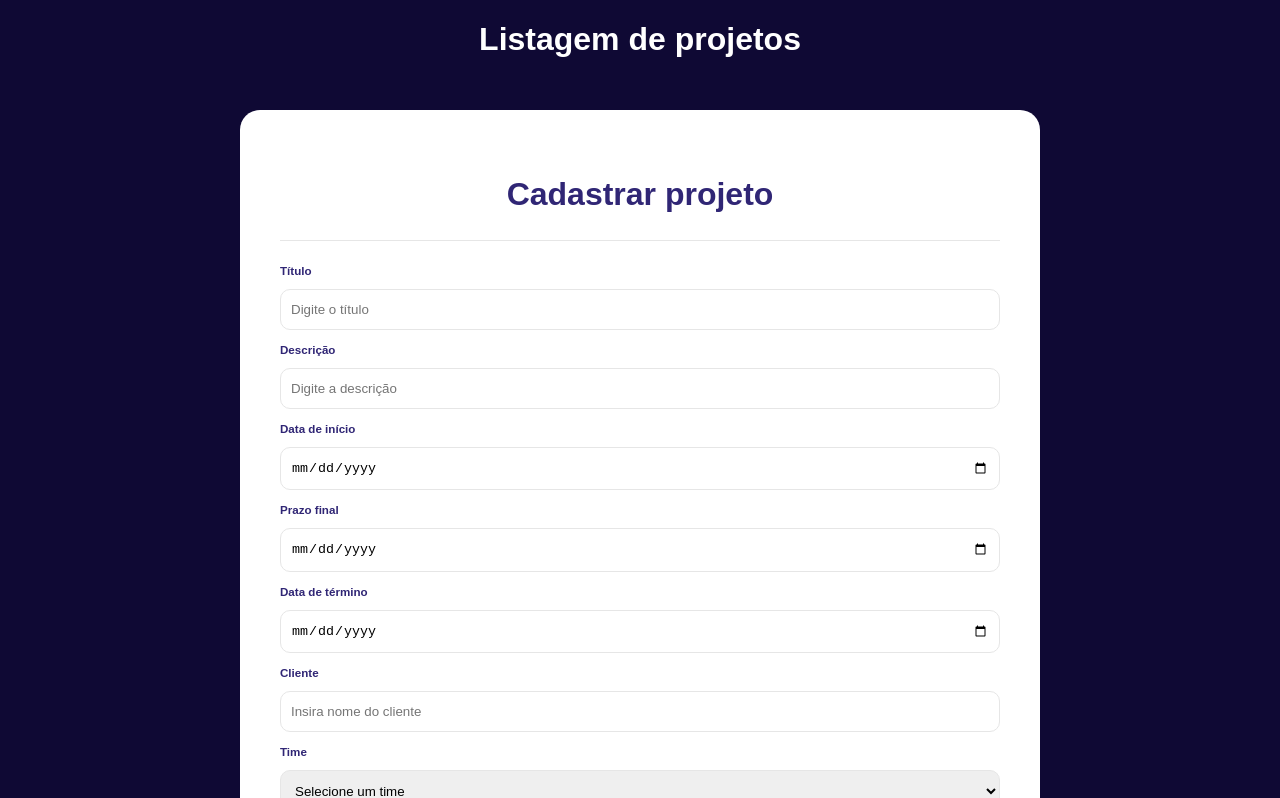
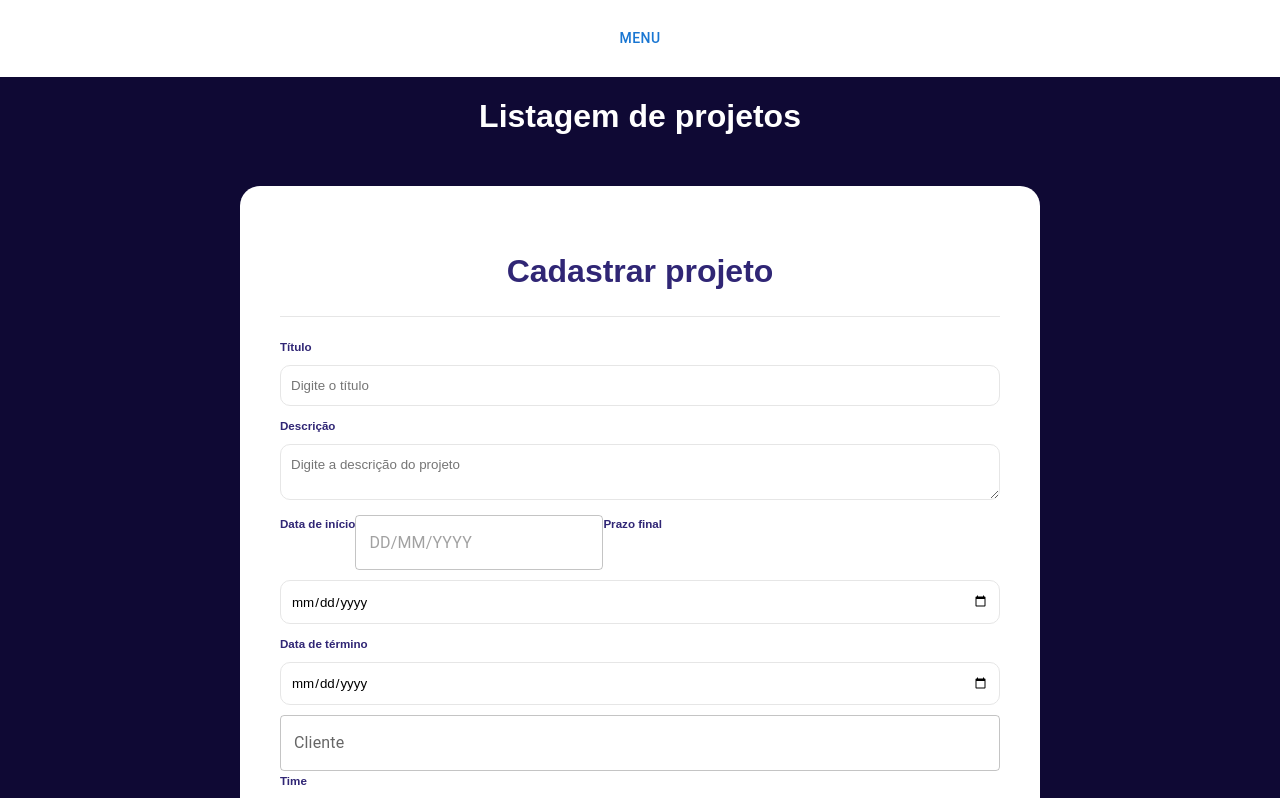
Before and after one commit to SergioRSanchez/curso-react-sesc, a React (Vite) app: page /projects in a window 1280 px wide. Shown: the top 798 px of the page. Built offline with nearby package versions, Linux system fonts and the light colour scheme.

Commit message:
feat:  create header component change project form

```diff
--- a/package.json
+++ b/package.json
@@ -14,6 +14,8 @@
     "@emotion/styled": "^11.11.0",
     "@mui/material": "^5.14.14",
     "@mui/styled-engine-sc": "^6.0.0-alpha.2",
+    "@mui/x-date-pickers": "^6.18.0",
+    "date-fns": "^2.30.0",
     "react": "^18.2.0",
     "react-dom": "^18.2.0",
     "react-router-dom": "^6.18.0",
--- a/src/App.css
+++ b/src/App.css
@@ -1,7 +1,10 @@
+* {
+  font-family: Arial, Helvetica, sans-serif;
+}
+
 body, html {
   padding: 0;
   margin: 0;
-  font-family: Arial, Helvetica, sans-serif;
   background-color: #0f0934;
   color: #333;
 }
--- /dev/null
+++ b/src/components/header/index.jsx
@@ -0,0 +1,42 @@
+import { useState } from 'react'
+import { useNavigate } from 'react-router-dom';
+
+import { Button, Container, Menu, MenuItem } from '@mui/material'
+
+import './style.css'
+
+export function Header() {
+  const navigate = useNavigate()
+  const [anchorEl, setAnchorEl] = useState(null);
+  const open = Boolean(anchorEl)
+
+  const handleClick = (event) => {
+    setAnchorEl(event.currentTarget)
+  }
+
+  const handleClose = () => {
+    setAnchorEl(null)
+  }
+
+  return (
+    <Container
+      maxWidth='100%'
+      className='header-main'
+    >
+      <Button onClick={handleClick}>
+        Menu
+      </Button>
+
+      <Menu
+        id='basic-menu'
+        anchorEl={anchorEl}
+        open={open}
+        onClose={handleClose}
+      >
+        <MenuItem onClick={() => navigate('/')}>Home</MenuItem>
+        <MenuItem onClick={() => navigate('/projects')}>Projetos</MenuItem>
+        <MenuItem onClick={() => navigate('/tasks')}>Tarefas</MenuItem>
+      </Menu>
+    </Container>
+  )
+}
--- /dev/null
+++ b/src/components/header/style.css
@@ -0,0 +1,5 @@
+.header-main {
+  padding: 20px;
+  background-color: #FFFFFF;
+  text-align: center;
+}
--- a/src/components/projects/project-form/index.jsx
+++ b/src/components/projects/project-form/index.jsx
@@ -1,15 +1,23 @@
+import React, { useState } from 'react'
+
+import { LocalizationProvider } from '@mui/x-date-pickers';
+import { AdapterDateFns } from '@mui/x-date-pickers/AdapterDateFns'
+import { DatePicker } from '@mui/x-date-pickers/DatePicker';
+
+import { ptBR } from 'date-fns/locale';
+
 import dataCategories from '../../../data/data-categories.json';
 import dataMembers from '../../../data/data-members.json';
 import dataProjects from '../../../data/data-projects.json';
 import dataTeams from '../../../data/data-team.json';
-import React, { useState } from 'react'
-// import './style.css'
+
+import './style.css'
+import { TextField } from '@mui/material';
 
 export function ProjectForm({ addProject }) {
   const [categories] = useState(dataCategories);
   const [projects] = useState(dataProjects);
   const [teams] = useState(dataTeams);
-  const [members] = useState(dataMembers);
   const [currentProject, setCurrentProject] = useState("");
   const [currentTitle, setCurrentTitle] = useState("");
   const [currentDescription, setCurrentDescription] = useState("");
@@ -25,14 +33,14 @@ export function ProjectForm({ addProject }) {
     event.preventDefault();
     if (
       !currentProject ||
-      !currentTitle ||
-      !currentDescription ||
+      !currentTitle ||  // OK
+      !currentDescription || // Ok
       !currentStartDate ||
       !currentDeadline ||
       !currentEndDate ||
-      !currentClient ||
+      !currentClient || // OK
       !currentStatus ||
-      !currentTeam
+      !currentTeam // OK
     ) {
       alert("Todos os campos são obrigatórios!");
       return;
@@ -58,12 +66,15 @@ export function ProjectForm({ addProject }) {
     alert("Tarefa cadastrada com sucesso!");
   }
 
+  console.log(currentStartDate)
+
   return (
     <section className='section-main'>
       <div className='container-card'>
         <h1>Cadastrar projeto</h1>
         <hr />
         <form onSubmit={handleSubmit}>
+
           <label htmlFor='title'>Título</label>
           <input
             type='text'
@@ -78,11 +89,10 @@ export function ProjectForm({ addProject }) {
           />
 
           <label htmlFor='description'>Descrição</label>
-          <input
-            type='text'
+          <textarea
             name='description'
             id='description'
-            placeholder='Digite a descrição'
+            placeholder='Digite a descrição do projeto'
             value={currentDescription}
             onChange={
               (event) =>
@@ -91,16 +101,9 @@ export function ProjectForm({ addProject }) {
           />
 
           <label htmlFor='startDate'>Data de início</label>
-          <input
-            type='date'
-            name='startDate'
-            id='startDate'
-            value={currentStartDate}
-            onChange={
-              (event) =>
-                setCurrentStartDate(event.target.value)
-            }
-          />
+          <LocalizationProvider dateAdapter={AdapterDateFns} adapterLocale={ptBR}>
+            <DatePicker />
+          </LocalizationProvider>
 
           <label htmlFor='deadline'>Prazo final</label>
           <input
@@ -126,13 +129,12 @@ export function ProjectForm({ addProject }) {
             }
           />
 
-          <label htmlFor='client'>Cliente</label>
-          <input
-            type='text'
-            name='client'
-            id='client'
+          <TextField
+            id='outline-basic'
+            fullWidth
+            label='Cliente'
+            variant='outlined'
             value={currentClient}
-            placeholder='Insira nome do cliente'
             onChange={
               (event) =>
                 setCurrentClient(event.target.value)
@@ -150,10 +152,10 @@ export function ProjectForm({ addProject }) {
             }
           >
             <option value="">Selecione um time</option>
-            {teams && teams.map((teams => {
+            {teams && teams.map((team => {
               return (
-                <React.Fragment key={teams.id}>
-                  <option value={teams.name}>{teams.name}</option>
+                <React.Fragment key={team.id}>
+                  <option value={team.id}>{team.name}</option>
                 </React.Fragment>
               )
             }))}
--- /dev/null
+++ b/src/components/projects/project-form/style.css
@@ -0,0 +1,8 @@
+textarea {
+  width: 100%;
+  box-sizing: border-box;
+  padding: 12px 10px;
+  margin: 10px 0px;
+  border: solid 1px #e6e6e6;
+  border-radius: 10px;
+}
--- a/src/pages/home/index.jsx
+++ b/src/pages/home/index.jsx
@@ -1,8 +1,12 @@
 import { Card, CardActions, CardContent, CardMedia, Container, Grid, Typography } from "@mui/material";
+import { Footer } from './../../components/index'
 import { Link } from 'react-router-dom';
+
+import './style.css'
 
 function HomePage() {
   return (
+    <div className='app'>
       <Container
         maxWidth="md"
         sx={{
@@ -158,6 +162,9 @@ function HomePage() {
           </Grid>
         </Grid>
       </Container >
+
+      <Footer />
+    </div>
   )
 }
 
--- /dev/null
+++ b/src/pages/home/style.css
@@ -0,0 +1,6 @@
+.app {
+  height: 100vh;
+  display: flex;
+  flex-direction: column;
+  justify-content: space-between;
+}
--- a/src/pages/projects/index.jsx
+++ b/src/pages/projects/index.jsx
@@ -1,8 +1,10 @@
-import { ProjectForm, ProjectList, Footer } from './../../components/index'
+import { ProjectForm, ProjectList, Footer, Header } from './../../components/index'
 
 function ProjectsPage() {
   return (
     <div>
+      <Header />
+
       <h1 style={{ color: 'white' }}>Listagem de projetos</h1>
 
       <div className="app">
--- a/src/pages/tasks/index.jsx
+++ b/src/pages/tasks/index.jsx
@@ -3,7 +3,7 @@ import '../../App.css'
 
 import dataTask from './../../data/data-tasks.json'
 
-import { TaskForm, TasksList, Footer } from '../../components'
+import { TaskForm, TasksList, Footer, Header } from '../../components'
 
 
 function App() {
@@ -12,14 +12,18 @@ function App() {
 
   return (
     <div className="app">
+      <Header />
+
       <TaskForm
         tasks={tasks}
         setTasks={setTasks}
       />
+
       <TasksList
         tasks={tasks}
         setTasks={setTasks}
       />
+
       <Footer />
     </div>
   )
```
Also changed, not shown: src/components/index.js (+9 -7 lines), 1 other file (tests, documents, lock files or other folders). Lines whose indentation alone changed are shown as unchanged.
